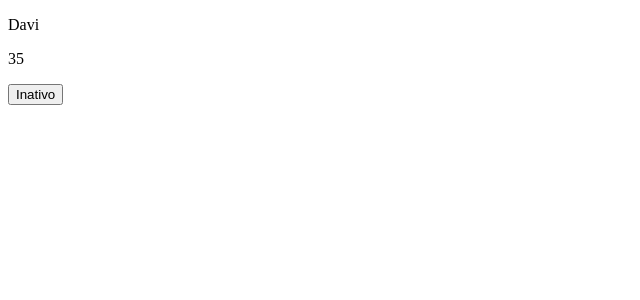
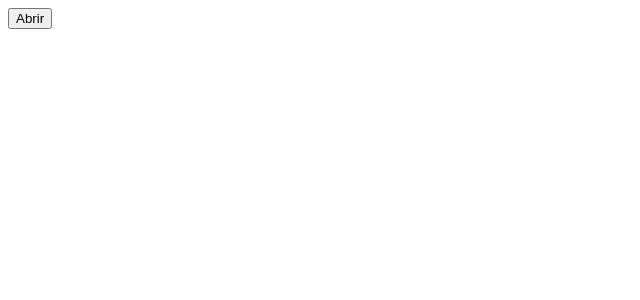
Before and after one commit to Davijluna/exercicios_de_revisao, a React (Create React App) app in the folder exercicios_react_hoosk/: page / in a window 1280 px wide. Shown: the top 300 px of the page, without its empty margins (0-640 px from the left). Built offline with nearby package versions, Linux system fonts and the light colour scheme.

Commit message:
feat: criando atualização de estados com componentes

```diff
--- a/exercicios_react_hoosk/src/App.js
+++ b/exercicios_react_hoosk/src/App.js
@@ -1,25 +1,15 @@
 import React from "react";
+import ButtonModal from "./ButtonModal";
+import Modal from "./Modal";
 
 function App() {
-  // Criamos estados para a ativação do botão
-  // Desestruturando o que têm no "React.useState" pois ele é como um array.
-  const [ativo, setAtivo] = React.useState(false);
-  const [dados, setDados] = React.useState({nome: "Davi", idade: "35"})
-  console.log(ativo);
+  const [modal, setModal] = React.useState(false);
 
-function handleClinck () {
-  // com o paramentro "!ativoValor" ele sempre muda de false para true ou true para false.
-  setAtivo(!ativo);
-  // adicionando iinformações para o setDados
-  setDados({...dados, faculdade: 'Possui faculdade'})
-}
 
   return (
     <div>
-      <p>{dados.nome}</p>
-      <p>{dados.idade}</p>
-      <p>{dados.faculdade}</p>
-        <button onClick={handleClinck}>{ativo ? 'Ativo' :'Inativo'}</button>
+      <Modal modal={modal} setModal={setModal} />
+      <ButtonModal setModal={setModal} />
     </div>
 
   );
--- a/exercicios_react_hoosk/src/ButtonModal.js
+++ b/exercicios_react_hoosk/src/ButtonModal.js
@@ -1,9 +1,9 @@
 import React from 'react'
 
-const ButtonModal = () => {
+const ButtonModal = ({setModal}) => {
   return (
-    <button>
-
+    <button onClick={() => setModal(true)}>
+      Abrir
     </button>
   )
 }
```
